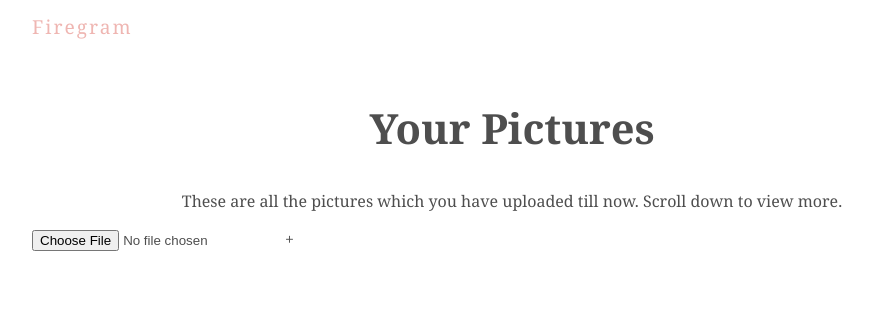
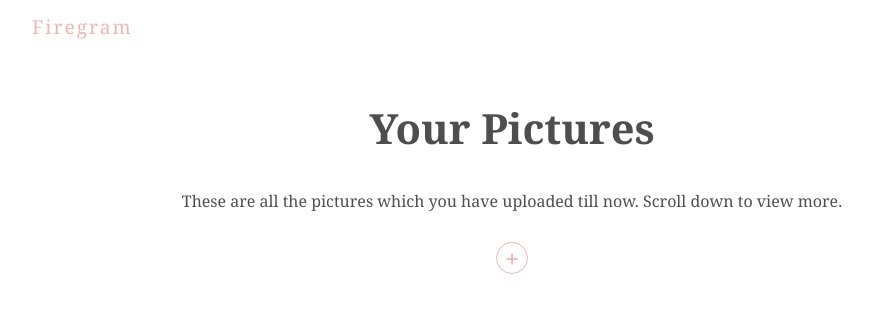
Before and after one commit to SamratDe/pic-uploader, a React (Create React App) app: page / in a window 1280 px wide. Shown: the top 312 px of the page, without its empty margins (128-997 px from the left). Built offline with nearby package versions, Linux system fonts and the light colour scheme.

Commit message:
Designed the upload icon & Added progress bar using useStorage hook

```diff
--- /dev/null
+++ b/src/comps/ProgressBar.js
@@ -0,0 +1,19 @@
+import React, { useEffect } from 'react'
+
+import useStorage from '../hooks/useStorage'
+
+const ProgressBar = ({ file, setFile }) => {
+	const { url, progress } = useStorage(file)
+
+	useEffect(() => {
+		if (url) {
+			setFile(null)
+		}
+	}, [url, setFile])
+
+	return (
+		<div className='progress-bar' style={{ width: progress + '%' }}></div>
+	)
+}
+
+export default ProgressBar
--- a/src/comps/UploadForm.js
+++ b/src/comps/UploadForm.js
@@ -1,4 +1,5 @@
 import React, { useState } from 'react'
+import ProgressBar from './ProgressBar'
 
 const UploadForm = () => {
 	const [file, setFile] = useState(null)
@@ -25,6 +26,7 @@
 			<div className='output'>
 				{error && <div className='error'>{error}</div>}
 				{file && <div>{file.name}</div>}
+				{file && <ProgressBar file={file} setFile={setFile} />}
 			</div>
 		</form>
 	)
--- a/src/firebase/config.js
+++ b/src/firebase/config.js
@@ -1,4 +1,4 @@
-import * as firebase from 'firebase/app'
+import firebase from 'firebase/app'
 import 'firebase/storage'
 import 'firebase/firestore'
 
@@ -17,5 +17,6 @@
 
 const projectStorage = firebase.storage()
 const projectFirestorage = firebase.firestore()
+const timeStamp = firebase.firestore.FieldValue.serverTimestamp
 
-export { projectStorage, projectFirestorage }
+export { projectStorage, projectFirestorage, timeStamp }
--- a/src/hooks/useStorage.js
+++ b/src/hooks/useStorage.js
@@ -1,6 +1,10 @@
 import { useState, useEffect } from 'react'
 
-import { projectStorage } from '../firebase/config'
+import {
+	projectStorage,
+	projectFirestorage,
+	timeStamp,
+} from '../firebase/config'
 
 const useStorage = (file) => {
 	const [progress, setProgress] = useState(0)
@@ -8,8 +12,12 @@
 	const [url, setUrl] = useState(null)
 
 	useEffect(() => {
+		// create a reference
 		const storageRef = projectStorage.ref(file.name)
+		// reference to a collection we want to save the document to
+		const collectionRef = projectFirestorage.collection('images')
 
+		// upload the file
 		storageRef.put(file).on(
 			'state_changed',
 			(snap) => {
@@ -21,6 +29,9 @@
 			},
 			async () => {
 				const url = await storageRef.getDownloadURL()
+				const createdAt = timeStamp()
+				// creating a document inside the 'image' collection
+				await collectionRef.add({ url, createdAt })
 				setUrl(url)
 			}
 		)
--- a/src/index.css
+++ b/src/index.css
@@ -33,3 +33,49 @@
 	margin-top: 60px;
 	font-size: 2.6rem;
 }
+
+/* upload form styles */
+form {
+	margin: 30px auto 10px;
+	text-align: center;
+}
+
+label input {
+	height: 0;
+	width: 0;
+	opacity: 0;
+}
+
+label {
+	display: block;
+	width: 30px;
+	height: 30px;
+	border: 1px solid var(--primary);
+	border-radius: 50%;
+	margin: 10px auto;
+	line-height: 30px;
+	color: var(--primary);
+	font-weight: bold;
+	font-size: 25px;
+}
+
+label:hover {
+	background: var(--primary);
+	color: white;
+}
+
+.output {
+	height: 60px;
+	font-size: 0.8rem;
+}
+
+.error {
+	color: var(--error);
+}
+
+/* progress bar style */
+.progress-bar {
+	height: 5px;
+	background: green;
+	margin-top: 20px;
+}
```
